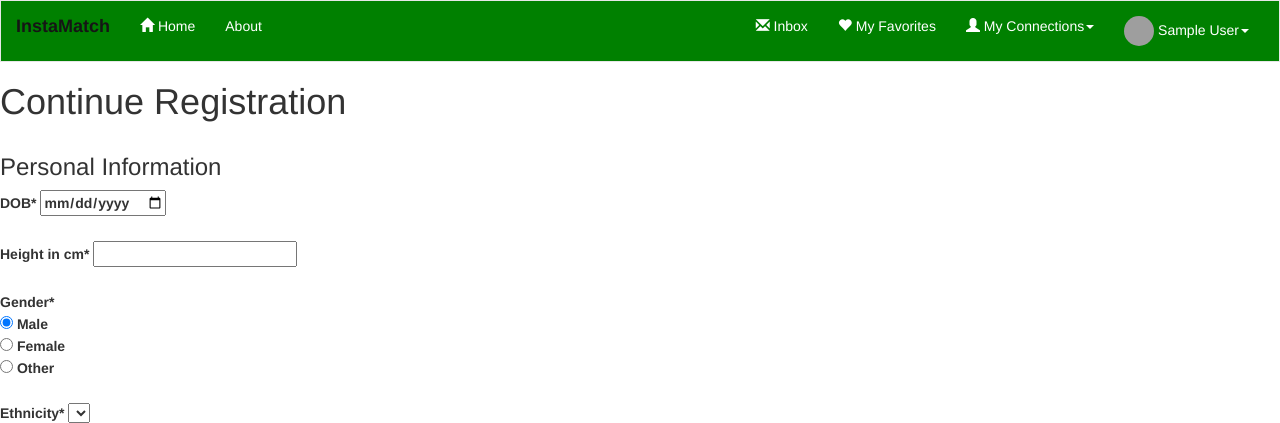
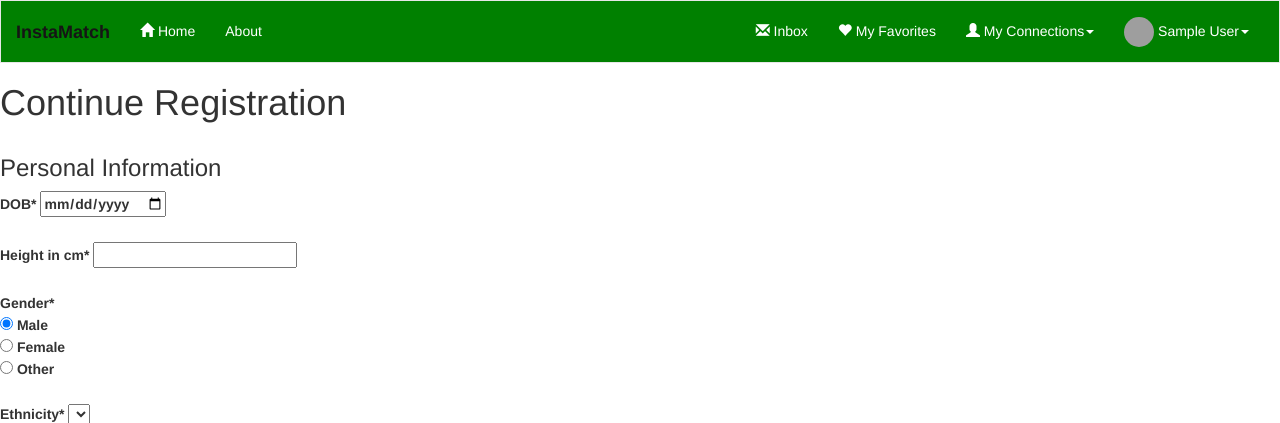
Before and after one commit to mansi135/InstaMatch, a Flask app: page /continue-register in a window 1280 px wide. Shown: the top 423 px of the page. Run offline with Flask 2, Linux system fonts and the light colour scheme; the visitor is signed in with stand-in values (Sample User, id 1); data comes from the database, SQL or seed files in the repository; data that the repository does not hold is empty; some libraries are stand-ins or nearby versions; grey boxes are pictures that could not be loaded.

Commit message:
fixed styling

```diff
--- a/static/css/base.css
+++ b/static/css/base.css
@@ -6,10 +6,17 @@
 
 .navbar-default .navbar-brand {
   color: #151515;
+  margin-top: 6px;
 }
 
 .navbar-default .navbar-nav>li>a {
   color: white;
+}
+
+@media (min-width: 768px) {
+  .navbar-nav > li > a{
+    line-height: 30px;
+  }
 }
 
 footer {
```
